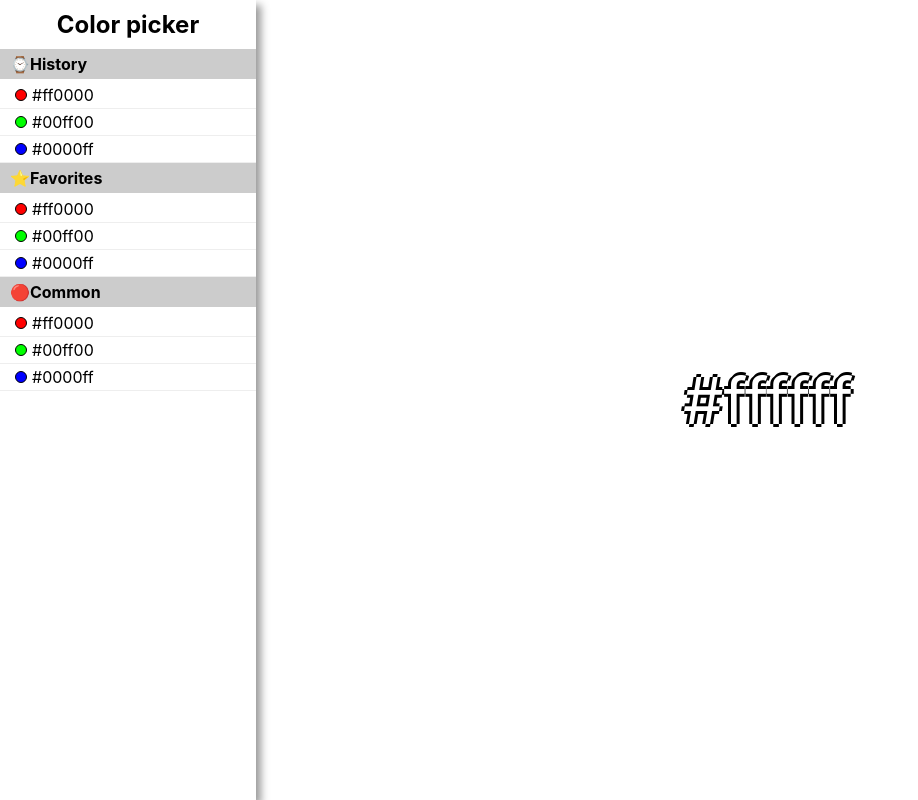
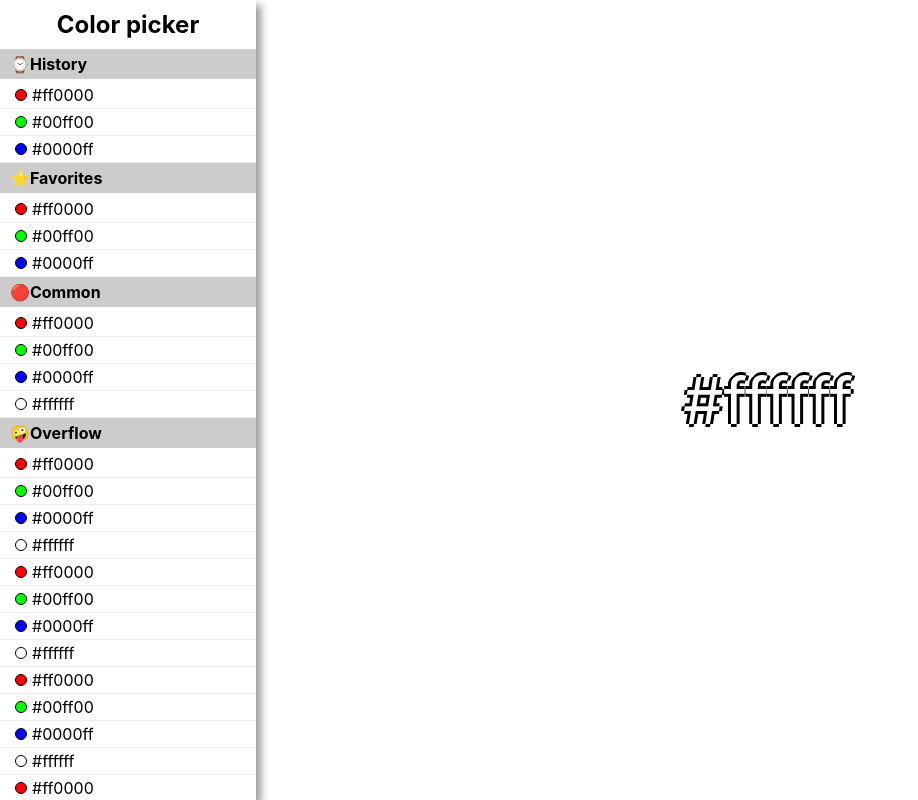
Before and after one commit to guido-z/color-picker, a React (Create React App) app: page / in a window 1280 px wide. Shown: the whole page, without its empty margins (0-918 px from the left). Built offline with nearby package versions, Linux system fonts and the light colour scheme.

Commit message:
implement sidebar scroll

```diff
--- a/src/components/sidebar/Sidebar.css
+++ b/src/components/sidebar/Sidebar.css
@@ -1,5 +1,7 @@
 .sidebar {
     box-shadow: 5px 5px 8px #999;
+    display: flex;
+    flex-direction: column;
     height: 100%;
     width: 20%;
     z-index: 1;
@@ -10,6 +12,11 @@
     margin: 0;
     padding: 10px 0;
     text-align: center;
+}
+
+.accordions {
+    flex-grow: 1;
+    overflow-y: scroll;
 }
 
 @media screen and (max-width: 720px) {
--- a/src/components/sidebar/Sidebar.js
+++ b/src/components/sidebar/Sidebar.js
@@ -18,7 +18,11 @@ export default class Sidebar extends Component {
             },
             {
                 title: '🔴Common',
-                items: ['#ff0000', '#00ff00', '#0000ff']
+                items: ['#ff0000', '#00ff00', '#0000ff', '#ffffff']
+            },
+            {
+                title: '🤪Overflow',
+                items: ['#ff0000', '#00ff00', '#0000ff', '#ffffff','#ff0000', '#00ff00', '#0000ff', '#ffffff', '#ff0000', '#00ff00', '#0000ff', '#ffffff','#ff0000', '#00ff00', '#0000ff', '#ffffff']
             }
         ];
     }
```
